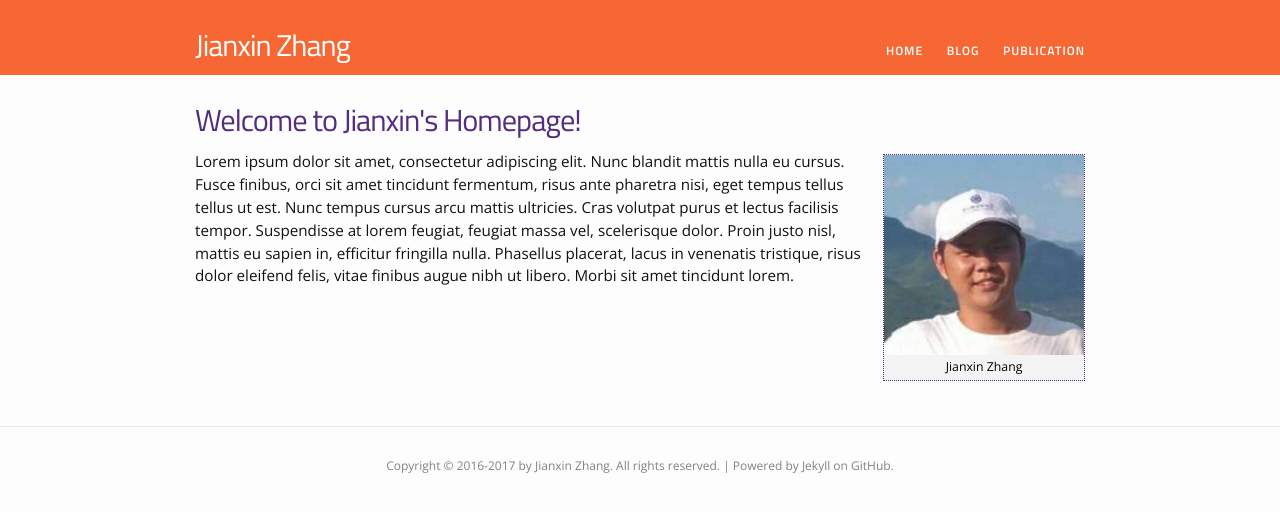
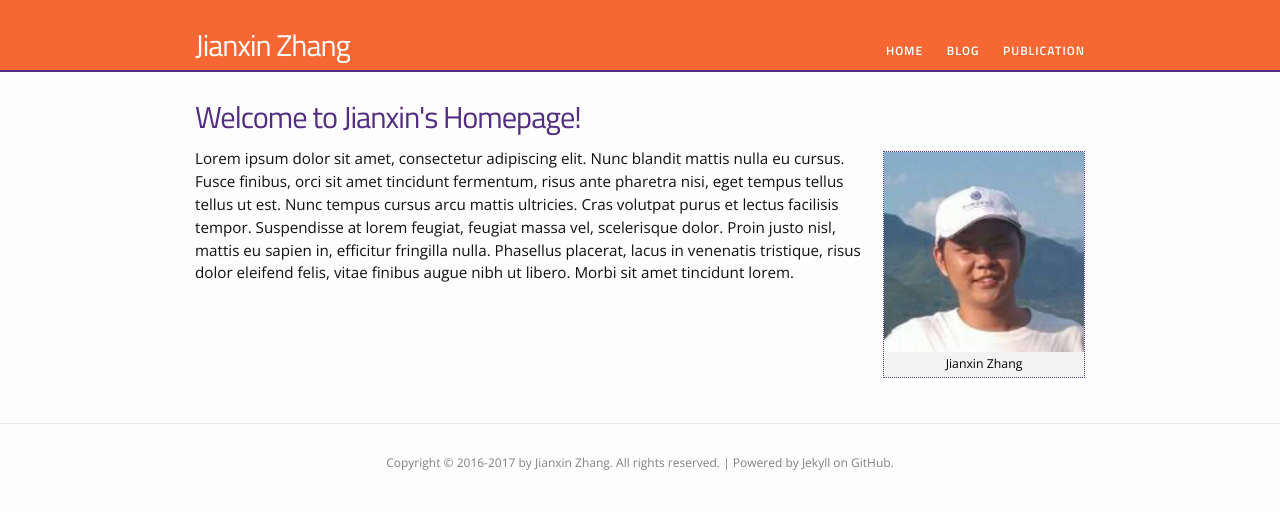
Before and after one commit to 0ZJX0/0ZJX0.github.io, a Jekyll site: the page built from index.html, in a window 1280 px wide. Shown: the top 512 px of the page. Built offline with Jekyll 4.4.1, drawn with Linux system fonts in a browser that asks for light colours.

Commit message:
Update _header.scss

```diff
--- a/_sass/_header.scss
+++ b/_sass/_header.scss
@@ -3,7 +3,7 @@
  */
 .site-header {
 	border-top: 0px solid $grey-color-dark;
-	border-bottom: 0px solid $clemson-purple;
+	border-bottom: 2px solid $clemson-purple;
 	min-height: 56px;
 	background: $clemson-orange;
 	// Positioning context for the mobile navigation icon
@@ -15,7 +15,7 @@
 	margin-top: 5px;
 	line-height: 20px;
 	letter-spacing: -1px;
-	margin-bottom: 20px;
+	margin-bottom: 15px;
 	float: left;
 	font-weight: 500;
 	font-family: 'Titillium Web', sans-serif;
```
